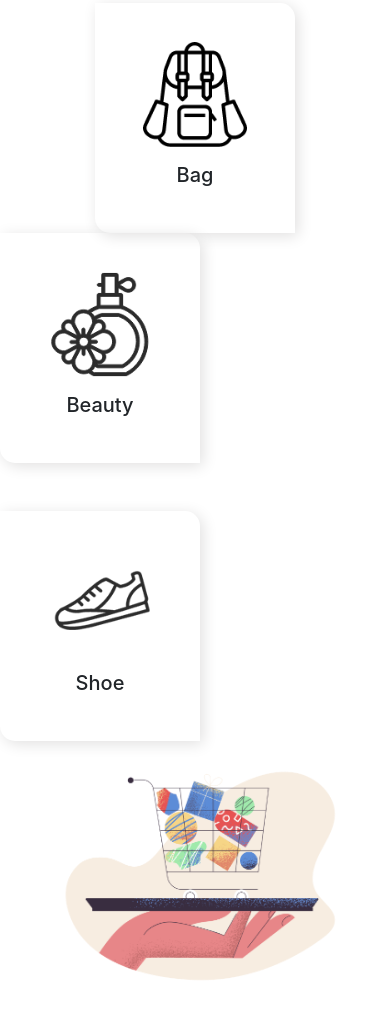
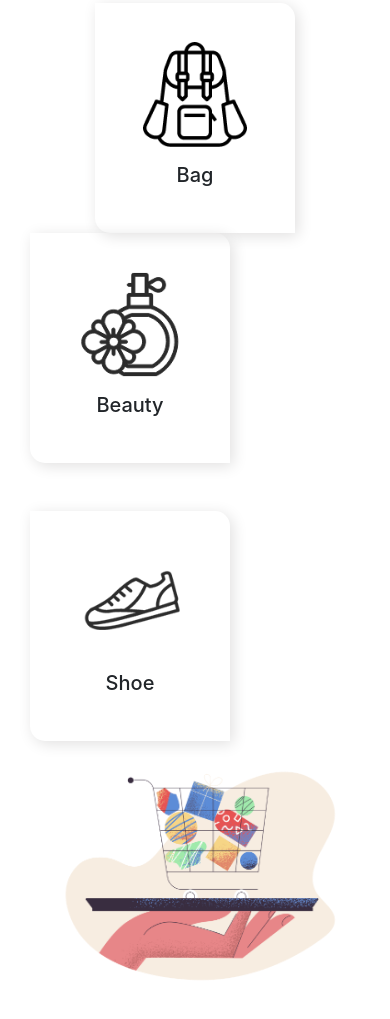
Before and after one commit to programmer-mugdho/hot-gadget, a plain HTML site: page index.html in a window 390 px wide. Shown: the part 4348-5367 px from the top of the page. Drawn offline with nearby package versions, Linux system fonts and the light colour scheme.

Commit message:
Completed

```diff
--- a/index.html
+++ b/index.html
@@ -182,14 +182,14 @@
                             <h5 class="mt-3">Bag</h5>
                         </div>
                     </div>
-                    <div class="col-md-3">
-                        <div class="row">
+                    <div class="col-md-3 col-12">
+                        <div class="row col-12">
                             <div class="category-card mb-5">
                                 <img class="small-image" src="./images/Categories/perfume.png" alt="">
                                 <h5 class="mt-3">Beauty</h5>
                             </div>
                         </div>
-                        <div class="row">
+                        <div class="row col-12">
                             <div class="category-card">
                                 <img class="small-image" src="./images/Categories/shoe.png" alt="">
                                 <h5 class="mt-3">Shoe</h5>
--- a/style.css
+++ b/style.css
@@ -92,6 +92,13 @@
     width: 100%;
 }
 
-.category{
+.category {
     margin-bottom: 5%;
 }
+
+@media only screen and (max-width: 576px) {
+    .col-12{
+        /* display: block; */
+        margin: auto;
+    }
+}
```
